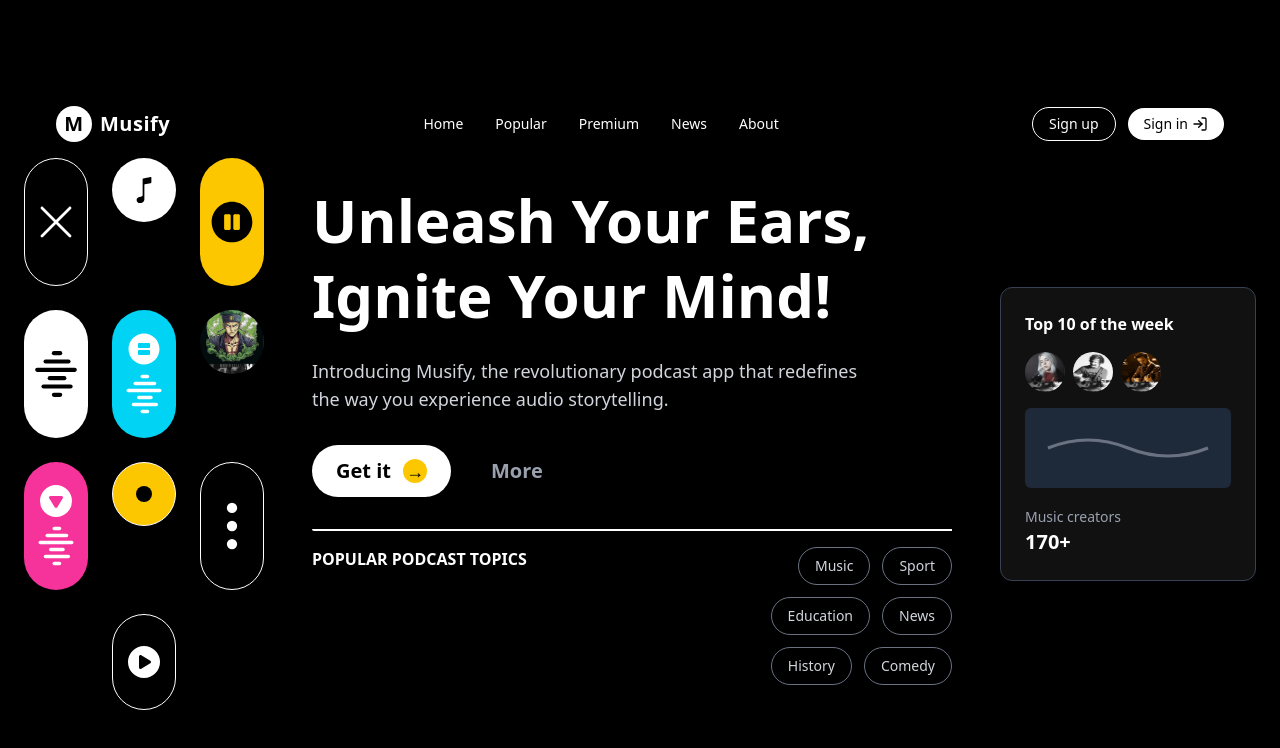
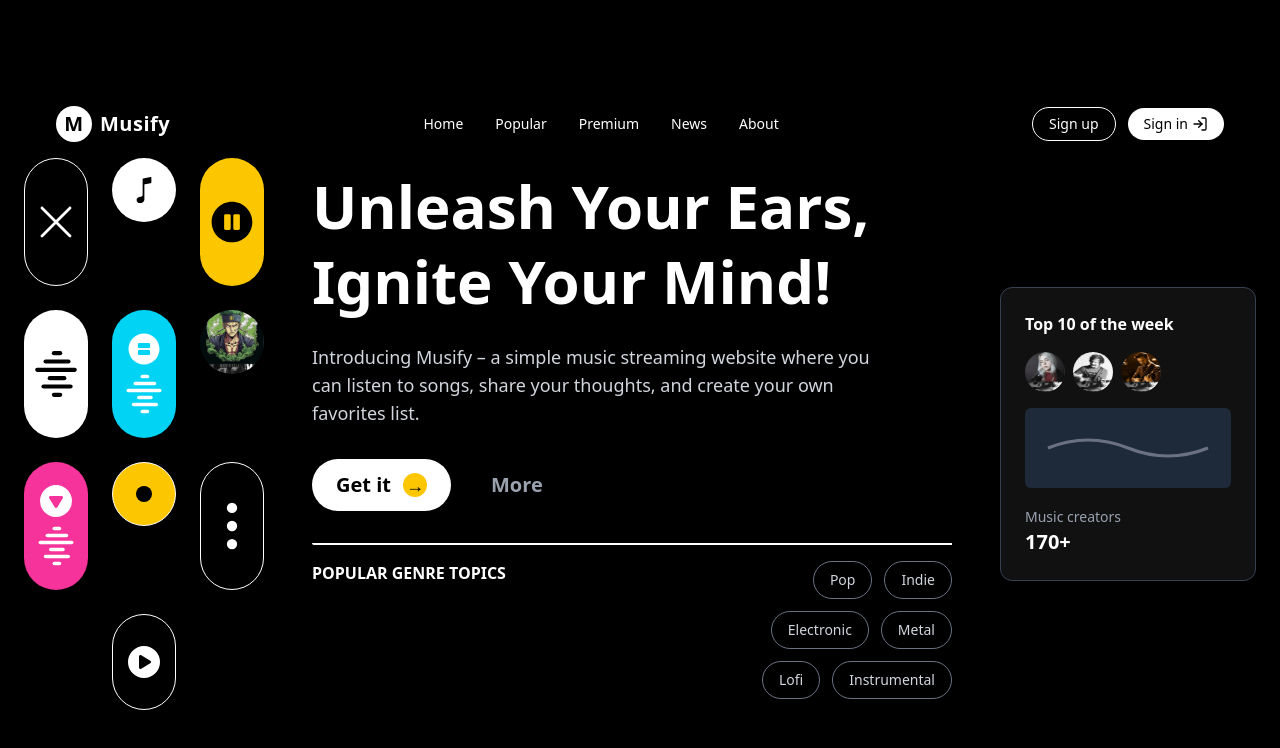
Before and after one commit to Anik-08/Musify, a Next.js app: page / in a window 1280 px wide. Shown: the top 748 px of the page. Built offline with nearby package versions, Linux system fonts and the light colour scheme; no server answers.

Commit message:
Update page.js

```diff
--- a/app/page.js
+++ b/app/page.js
@@ -61,7 +61,7 @@ export default function Home() {
             </span>
           </h1>
           <p className="text-lg text-gray-300 mb-8 max-w-xl">
-            Introducing Musify, the revolutionary podcast app that redefines the way you experience audio storytelling.
+            Introducing Musify – a simple music streaming website where you can listen to songs, share your thoughts, and create your own favorites list.
           </p>
 
          <div className="flex flex-col lg:flex-row items-center gap-4 mb-8 justify-center lg:justify-start">
@@ -85,9 +85,9 @@ export default function Home() {
           <div className="h-0.5 bg-white rounded-bl-full w-full my-4"></div>
 
           <div className="grid grid-cols-3 justify-between">
-            <h3 className="md:col-span-2 col-span-1 font-semibold text-left text-md mb-2">POPULAR PODCAST TOPICS</h3>
+            <h3 className="md:col-span-2 col-span-1 font-semibold text-left text-md mb-2">POPULAR GENRE TOPICS</h3>
             <div className="flex flex-wrap gap-3  col-span-2 md:col-span-1 text-sm justify-end items-end">
-              {["Music", "Sport", "Education", "News", "History", "Comedy"].map((tag) => (
+              {["Pop", "Indie", "Electronic", "Metal", "Lofi", "Instrumental"].map((tag) => (
                 <button
                   key={tag}
                   className="px-4 py-2 border border-gray-500 text-gray-300 rounded-full hover:bg-gray-800 hover:text-white transition"
```
